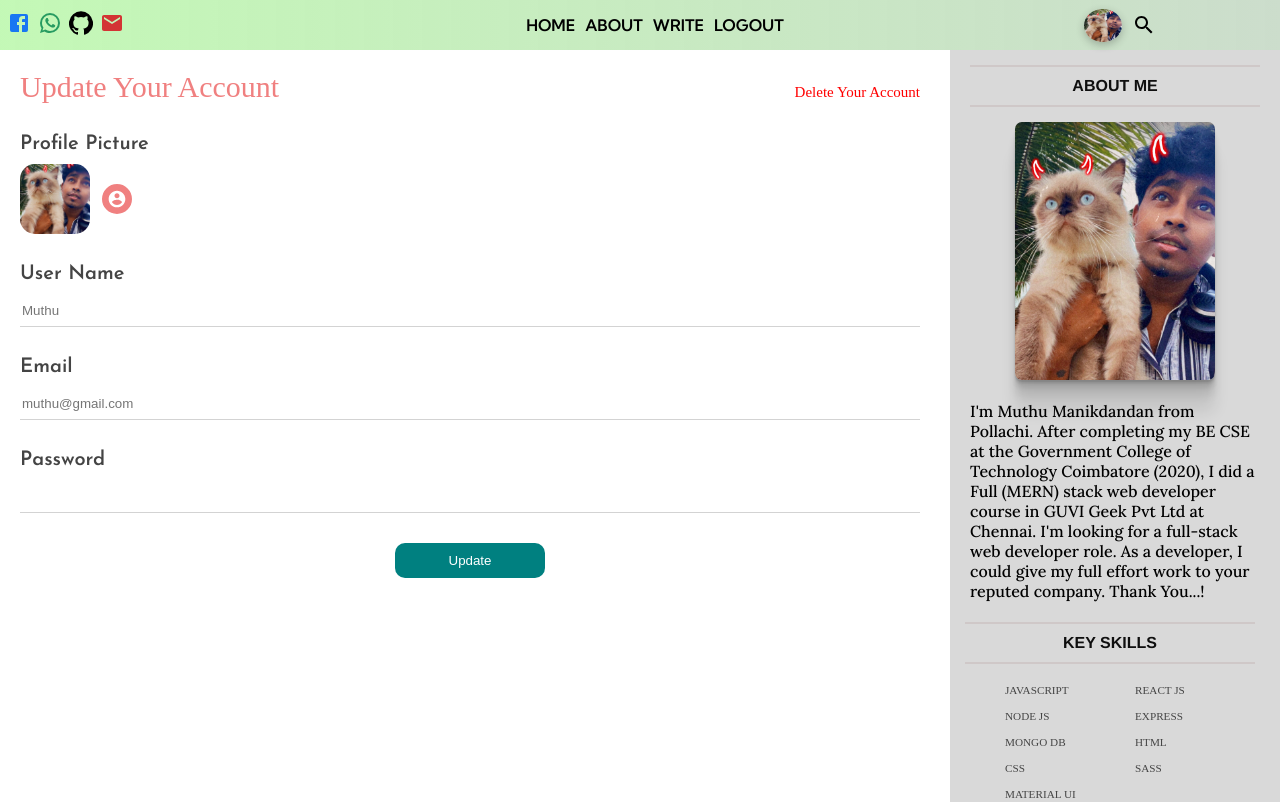
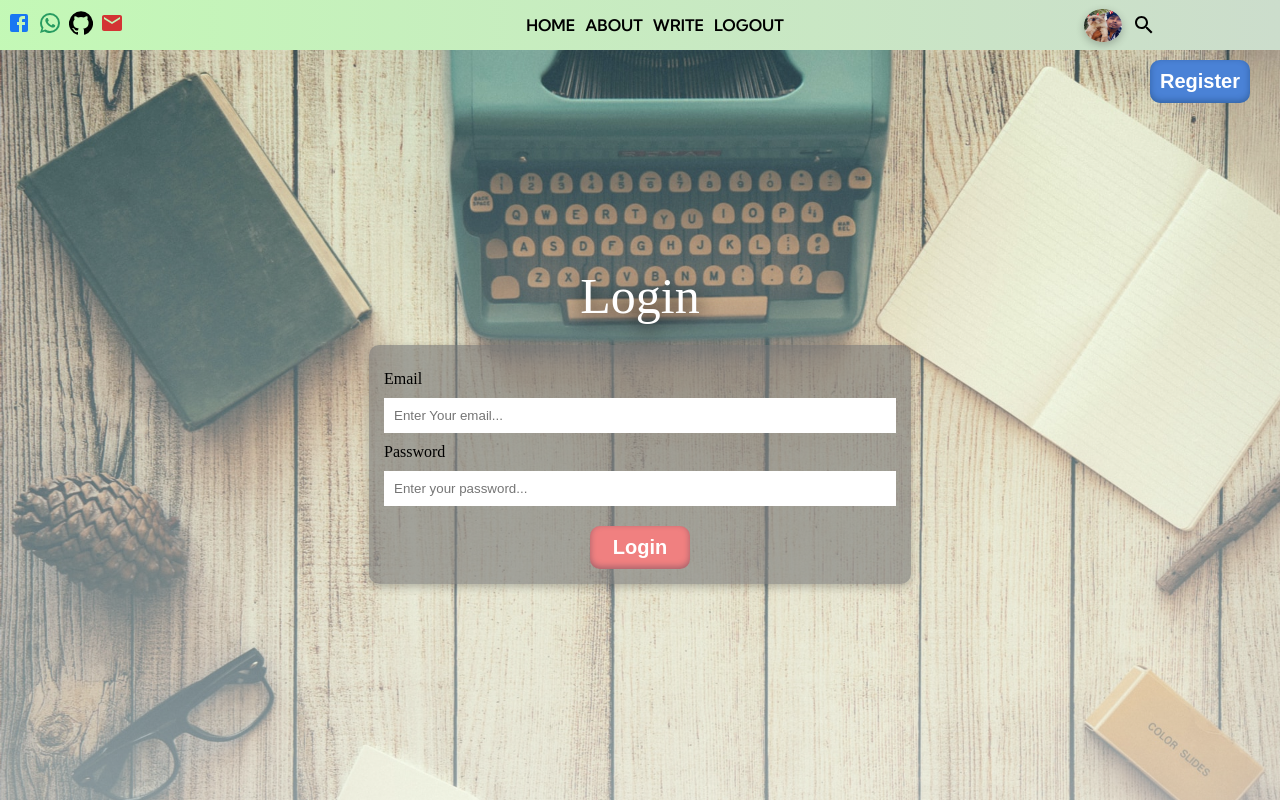
Before and after one commit to mkandanmk7/React-Full-stack-Blog-Application-using-MERN, a React (Create React App) app: page /login in a window 1280 px wide. Shown: the top 802 px of the page. Built offline with nearby package versions, Linux system fonts and the light colour scheme; a web font is replaced by a local one.

Commit message:
Login page

```diff
--- a/src/App.js
+++ b/src/App.js
@@ -4,12 +4,14 @@ import TopNavbar from "./Components/Topnavbar/TopNavbar";
 import Single from "./Components/Single/Single";
 import Write from "./Pages/Write/Write";
 import Settings from "./Pages/Settings/Settings";
+import Login from "./Pages/Login/Login";
 
 function App() {
   return (
     <div className="App">
       <TopNavbar />
-      <Settings />
+      <Login />
+      {/* <Settings /> */}
       {/* <Write /> */}
       {/* <Single /> */}
       {/* <Home /> */}
--- /dev/null
+++ b/src/Pages/Login/Login.css
@@ -0,0 +1,72 @@
+.login {
+  height: calc(100vh - 50px);
+  display: flex;
+  flex-direction: column;
+  align-items: center;
+  justify-content: center;
+  background: linear-gradient(
+      rgba(255, 255, 255, 0.1),
+      rgba(255, 255, 255, 0.5)
+    ),
+    url("../../image/loginbg.jpg");
+  background-size: cover;
+  /* height: 100vh; */
+}
+.loginTitle {
+  font-size: 50px;
+  filter: drop-shadow(0px 5px 10px #000);
+  color: #fff;
+}
+.loginForm {
+  width: 40vw;
+  /* height: 300px; */
+  padding: 15px;
+  border-radius: 10px;
+
+  box-shadow: rgba(0, 0, 0, 0.24) 0px 3px 8px;
+  background: rgba(117, 117, 117, 0.6);
+  margin-top: 20px;
+  display: flex;
+  flex-direction: column;
+}
+.loginForm > label {
+  margin: 10px 0;
+}
+
+.loginInput {
+  padding: 10px;
+  background: #fff;
+  border: none;
+}
+
+.loginButton {
+  margin-top: 20px;
+  background: lightcoral;
+  border-radius: 10px;
+  border: none;
+  color: #fff;
+  font-size: 20px;
+  font-weight: bold;
+  width: 100px;
+  padding: 10px;
+  align-self: center;
+  box-shadow: rgba(50, 50, 93, 0.25) 0px 50px 100px -20px,
+    rgba(0, 0, 0, 0.3) 0px 30px 60px -30px,
+    rgba(10, 37, 64, 0.35) 0px -2px 6px 0px inset;
+}
+.RegisterButton {
+  position: absolute;
+  top: 60px;
+  right: 30px;
+  border-radius: 10px;
+  border: none;
+  color: #fff;
+  font-size: 20px;
+  font-weight: bold;
+  width: 100px;
+  padding: 10px;
+  background-color: rgb(74, 130, 214);
+  box-shadow: rgba(50, 50, 93, 0.25) 0px 50px 100px -20px,
+    rgba(0, 0, 0, 0.3) 0px 30px 60px -30px,
+    rgba(10, 37, 64, 0.35) 0px -2px 6px 0px inset;
+}
--- /dev/null
+++ b/src/Pages/Login/Login.jsx
@@ -0,0 +1,28 @@
+import React from "react";
+import "./Login.css";
+
+function Login() {
+  return (
+    <div className="login">
+      <span className="loginTitle">Login </span>
+      <form className="loginForm">
+        <label>Email</label>
+        <input
+          type="text"
+          className="loginInput"
+          placeholder="Enter Your email..."
+        />
+        <label>Password</label>
+        <input
+          type="password"
+          className="loginInput"
+          placeholder="Enter your password..."
+        />
+        <button className="loginButton">Login</button>
+      </form>
+      <button className="RegisterButton">Register</button>
+    </div>
+  );
+}
+
+export default Login;
```
Also changed, not shown: src/Pages/Register/Register.jsx (added, +8 -0 lines), src/Pages/Register/Register.css (added), src/image/loginbg.jpg (added).
